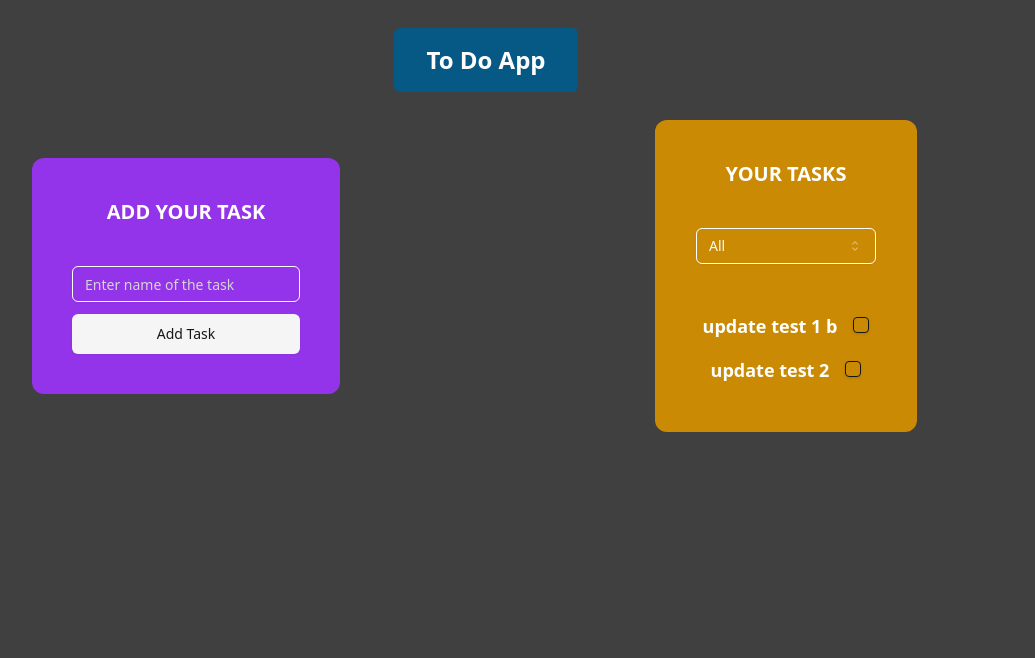
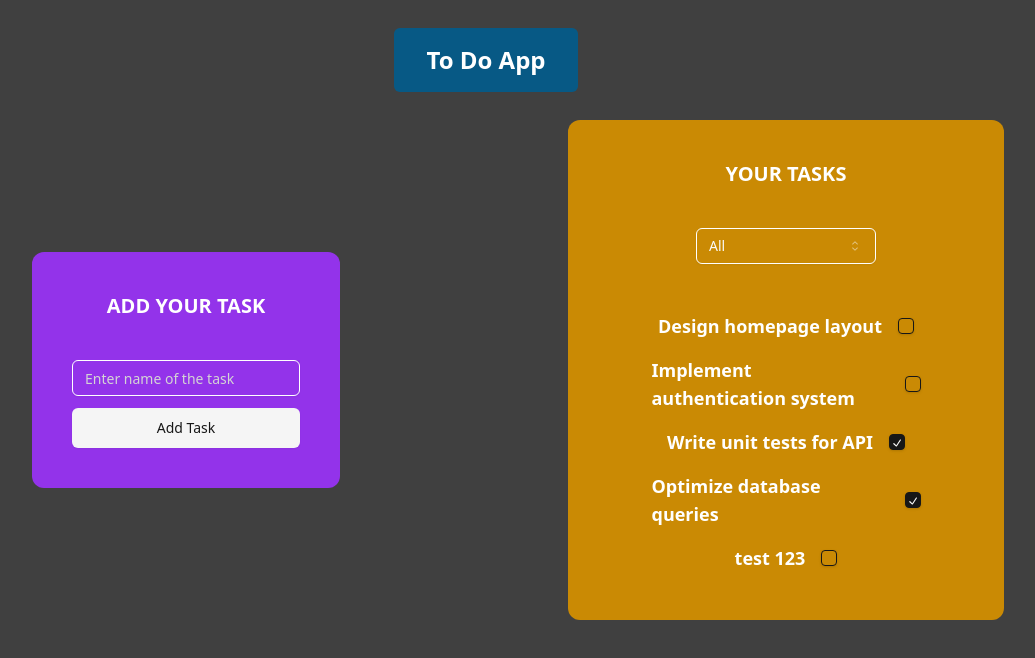
Before and after one commit to DTH1809/to-do-app, a Next.js app: page / in a window 1280 px wide. Shown: the top 658 px of the page, without its empty margins (154-1189 px from the left). Built offline with nearby package versions, Linux system fonts and the light colour scheme; data requests are answered from the project's data file.

Commit message:
7-10-2024

```diff
--- a/app/page.jsx
+++ b/app/page.jsx
@@ -2,7 +2,6 @@ import InputForm from '@/components/InputForm'
 import PageHeader from '@/components/PageHeader'
 import TaskList from '@/components/TaskList'
 import { getTasks } from '@/db/getTasks'
-
 
 const MainPage = async () => {
 
--- a/components/InputForm.jsx
+++ b/components/InputForm.jsx
@@ -1,33 +1,29 @@
 "use client"
-import React, { useTransition, useState } from 'react'
+import React, { useTransition, useState, useCallback } from 'react'
 import { Input } from './ui/input'
 import { Button } from './ui/button'
 import { createTask } from '@/db/createTask'
-import { useRouter } from 'next/navigation'
 import { toast } from 'sonner'
 
 const InputForm = () => {
 
     const [pending, startTransition] = useTransition()
     const [taskName, setTaskName] = useState('')
-    const router = useRouter()
 
-    const handleSubmit = (event) => {
+    const handleSubmit = useCallback(async () => {
         if(!taskName) return
         startTransition(async () => {
-            await createTask(taskName)
-                .then((data) => {
-                    console.log("Success creating task")
-                    toast.success("Success creating new task", { position: "top-center" })
-                    setTaskName("")
-                    router.refresh()
-                })
-                .catch((error) => {
-                    console.log("Error creating task", error)
-                    toast.error("Error creating task", { position: "top-center" })
-                })
+            try {
+                await createTask(taskName)
+                console.log("Success creating task")
+                toast.success("Success creating new task", { position: "top-center" })
+                setTaskName("")
+            } catch (error) {
+                console.log("Error creating task", error);
+                toast.error("Error creating task", { position: "top-center" });
+            }
         });
-    }
+    }, [taskName, startTransition])
 
   return (
     <div className="w-full lg:w-1/2 flex flex-col items-center justify-center">
@@ -37,7 +33,7 @@ const InputForm = () => {
                     Add your task
                 </h1>
             </header>
-            <form className="flex flex-col gap-y-3">
+            <form className="flex flex-col gap-y-3" onSubmit={handleSubmit}>
                 <Input
                     type="text"
                     placeholder="Enter name of the task"
@@ -46,7 +42,7 @@ const InputForm = () => {
                     onChange={(e) => setTaskName(e.target.value)}
                     required
                 />
-                <Button size="lg" variant="secondary" className="w-full" type="submit" onClick={handleSubmit} disabled={pending}>
+                <Button size="lg" variant="secondary" className="w-full" type="submit" disabled={pending}>
                     <p className="text-secondary-foreground">
                         Add Task
                     </p>
--- a/components/TaskList.jsx
+++ b/components/TaskList.jsx
@@ -1,5 +1,5 @@
 "use client"
-import React, { useState } from 'react'
+import React, { useState, useEffect } from 'react'
 import { Checkbox } from './ui/checkbox'
 import {
     Select,
@@ -19,11 +19,16 @@ const TaskList = ({ tasksArray }) => {
     const [filter, setFilter] = useState("all")
     const [tasks, setTasks] = useState(tasksArray)
 
+    // Update local tasks state whenever tasksArray prop changes
+    useEffect(() => {
+        setTasks(tasksArray)
+    }, [tasksArray])
+
     const handleFilterChange = (value) => {
         setFilter(value);
     }
 
-    const filteredTasks = tasks.filter((task) => {
+    const filteredTasks = tasks?.filter((task) => {
         if (filter === "completed") return task.status === "completed"
         if (filter === "incomplete") return task.status === "incomplete"
         return true
@@ -67,34 +72,23 @@ const TaskList = ({ tasksArray }) => {
                     </SelectContent>
                 </Select>
             </div>
-            <ul className="flex-1">
-                {filteredTasks.map((task, i) => (
-                    <li className="w-full flex justify-center items-center" key={task.id}>
+            <ul className="flex-1 flex items-center justify-center flex-col">
+                {filteredTasks?.map((task, i) => (
+                    <li className="w-full lg:max-w-[80%] flex justify-center items-center" key={task.id}>
                         <div className="flex justify-between items-center p-2 gap-x-4">
                             <Link href={`/task/${task.id}`}>
-                            <Tooltip>
-                                <TooltipTrigger >
-                                    <p className="text-white font-semibold text-lg hover:text-blue-600">
-                                        {task.name}
-                                    </p>
-                                </TooltipTrigger>
-                                <TooltipContent>
-                                    <p className="text-white">
-                                        Update Task
-                                    </p>
-                                </TooltipContent>
-                            </Tooltip>
+
+                                        <p className="text-white font-semibold text-lg hover:text-blue-600">
+                                            {task.name}
+                                        </p>
+
+
+
                             </Link>
-                            <Tooltip>
-                                <TooltipTrigger >
+
                                     <Checkbox checked={task.status === "completed"} onClick={() => handleUpdateStatus(task.id, task.status)} />
-                                </TooltipTrigger>
-                                <TooltipContent>
-                                    <p className="text-white">
-                                        Update Task Status
-                                    </p>
-                                </TooltipContent>
-                            </Tooltip>
+
+
                         </div>
                     </li>
                 ))}
--- a/components/UpdateForm.jsx
+++ b/components/UpdateForm.jsx
@@ -26,10 +26,6 @@ const UpdateForm = ({ taskData }) => {
                         console.log("Success updating task")
                         toast.success("Success updating task", { position: "top-center" })
                         router.push("/")
-                })
-                .catch((error) => {
-                        console.log("Error updating task", error)
-                        toast.error("Error updating task", { position: "top-center" })
                 })
         });
     }
--- a/db.json
+++ b/db.json
@@ -1,13 +1,28 @@
 {
   "tasks": [
     {
-      "id": "f0d0",
-      "name": "update test 1 b",
+      "id": "a1b2",
+      "name": "Design homepage layout",
       "status": "incomplete"
     },
     {
-      "id": "e7c2",
-      "name": "update test 2",
+      "id": "c3d4",
+      "name": "Implement authentication system",
+      "status": "incomplete"
+    },
+    {
+      "id": "e5f6",
+      "name": "Write unit tests for API",
+      "status": "completed"
+    },
+    {
+      "id": "g7h8",
+      "name": "Optimize database queries",
+      "status": "completed"
+    },
+    {
+      "id": "a673",
+      "name": "test 123",
       "status": "incomplete"
     }
   ]
--- a/db/createTask.js
+++ b/db/createTask.js
@@ -1,5 +1,6 @@
+"use server"
 import axios from "axios";
-import { NextResponse } from "next/server";
+import { revalidatePath } from "next/cache";
 
 export const createTask = async (taskName) => {
     try {
@@ -8,8 +9,10 @@ export const createTask = async (taskName) => {
             status: "incomplete"
         });
         console.log('Task added:', newTask.data)
+        revalidatePath('/')
         return newTask
     } catch (error) {
-        console.error('Error adding task:', error);
+        console.error('Error adding task:', error)
+        return
     }
 }
--- a/db/getTaskById.js
+++ b/db/getTaskById.js
@@ -1,3 +1,4 @@
+"use server"
 import axios from "axios";
 
 export const getTaskById = async (id) => {
--- a/db/getTasks.js
+++ b/db/getTasks.js
@@ -1,3 +1,4 @@
+"use server"
 import axios from "axios";
 
 export const getTasks = async () => {
--- a/db/updateTask.js
+++ b/db/updateTask.js
@@ -1,14 +1,15 @@
+"use server"
 import axios from "axios";
+import { revalidatePath } from "next/cache";
 
 export const updateTaskStatus = async (taskId, updatedStatus) => {
-
-
     try {
         const response = await axios.patch(`http://localhost:3001/tasks/${taskId}`, {
             status: updatedStatus
         })
 
         console.log("Success update task status")
+        revalidatePath("/")
         return response.data
     } catch (error) {
         console.log("Error when update task", error)
@@ -17,14 +18,12 @@ export const updateTaskStatus = async (taskId, updatedStatus) => {
 }
 
 export const updateTaskName = async (taskId, taskName) => {
-
-
     try {
         const response = await axios.patch(`http://localhost:3001/tasks/${taskId}`, {
             name: taskName
         })
-
         console.log("Success update task status")
+        revalidatePath("/")
         return response.data
     } catch (error) {
         console.log("Error when update task", error)
```
Also changed, not shown: dbtest.json (deleted, +0 -29 lines), 1 other file (tests, documents, lock files or other folders).
